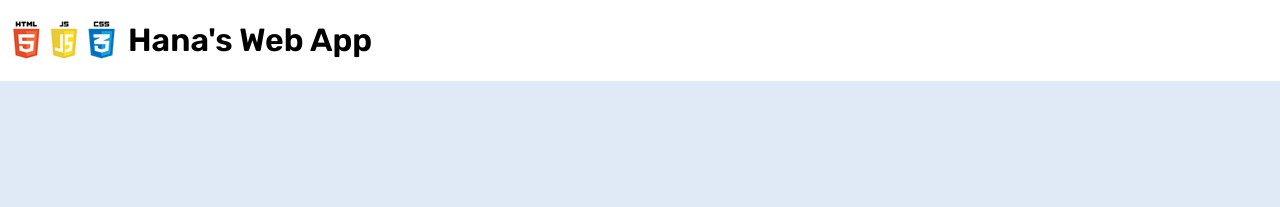
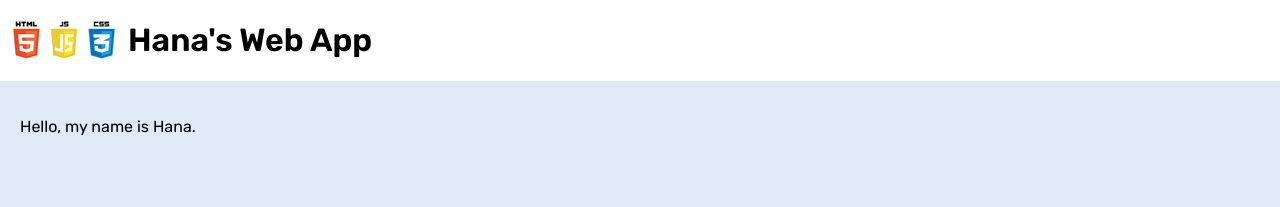
Before and after one commit to hana-acciaioli/About-Me, a plain HTML site: page index.html in a window 1280 px wide. Shown: the top 207 px of the page. Drawn offline with Linux system fonts and the light colour scheme.

Commit message:
adding wireframe

```diff
--- a/index.html
+++ b/index.html
@@ -22,7 +22,9 @@
             <h1>Hana's Web App</h1>
         </header>
 
-        <main></main>
+        <main>
+            <p>Hello, my name is Hana.</p>
+        </main>
 
         <footer>&copy;2022 Software Developer</footer>
 
```
Also changed, not shown: wireframe.png (added).
